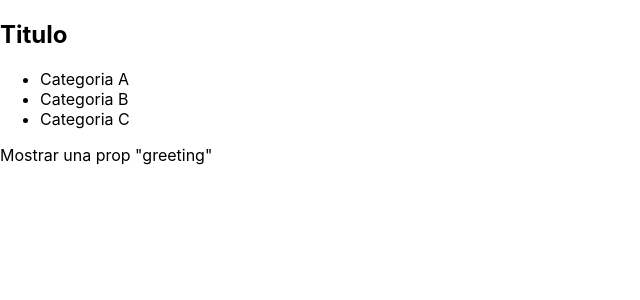
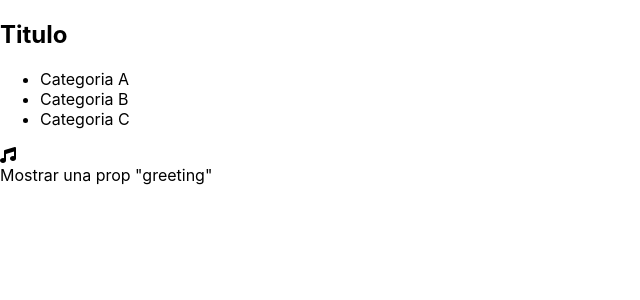
Before and after one commit to SSantiago90/React-40295, a React (Create React App) app: page / in a window 1280 px wide. Shown: the top 300 px of the page, without its empty margins (0-640 px from the left). Built offline with nearby package versions, Linux system fonts and the light colour scheme.

Commit message:
ejemplo fontawsome

```diff
--- a/package.json
+++ b/package.json
@@ -3,6 +3,10 @@
   "version": "0.1.0",
   "private": true,
   "dependencies": {
+    "@fortawesome/fontawesome-svg-core": "^6.2.1",
+    "@fortawesome/free-regular-svg-icons": "^6.2.1",
+    "@fortawesome/free-solid-svg-icons": "^6.2.1",
+    "@fortawesome/react-fontawesome": "^0.2.0",
     "@testing-library/jest-dom": "^5.16.5",
     "@testing-library/react": "^13.4.0",
     "@testing-library/user-event": "^13.5.0",
--- a/src/components/NavBar/NavBar.jsx
+++ b/src/components/NavBar/NavBar.jsx
@@ -1,4 +1,9 @@
 import React from "react";
+
+//2 - Importar componente FontAwsomeIcon
+import { FontAwesomeIcon } from "@fortawesome/react-fontawesome";
+// 3 - Importar icono deseado de alguna de la libreria de iconos gratuitos
+import { faMusic } from "@fortawesome/free-solid-svg-icons";
 
 function NavBar() {
   return (
@@ -9,6 +14,7 @@
         <li>Categoria B</li>
         <li>Categoria C</li>
       </ul>
+      <FontAwesomeIcon icon={faMusic} />
     </div>
   );
 }
```
Also changed, not shown: 1 other file (tests, documents, lock files or other folders).
